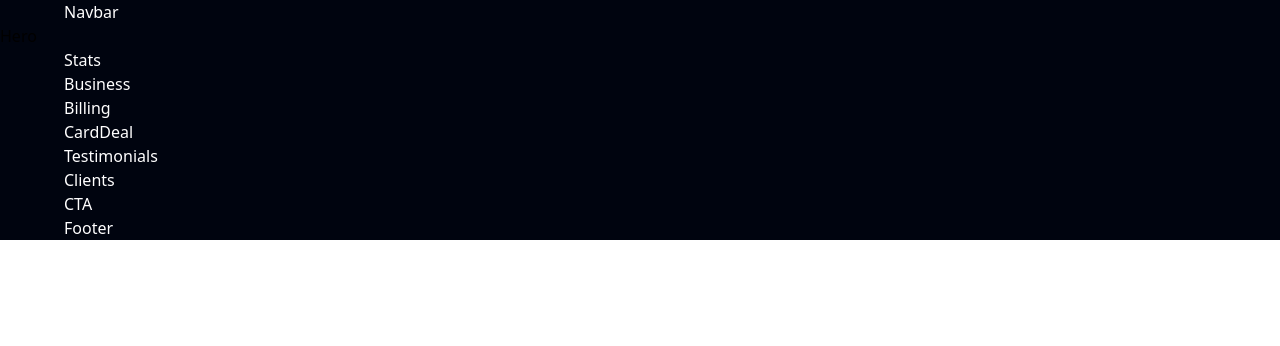
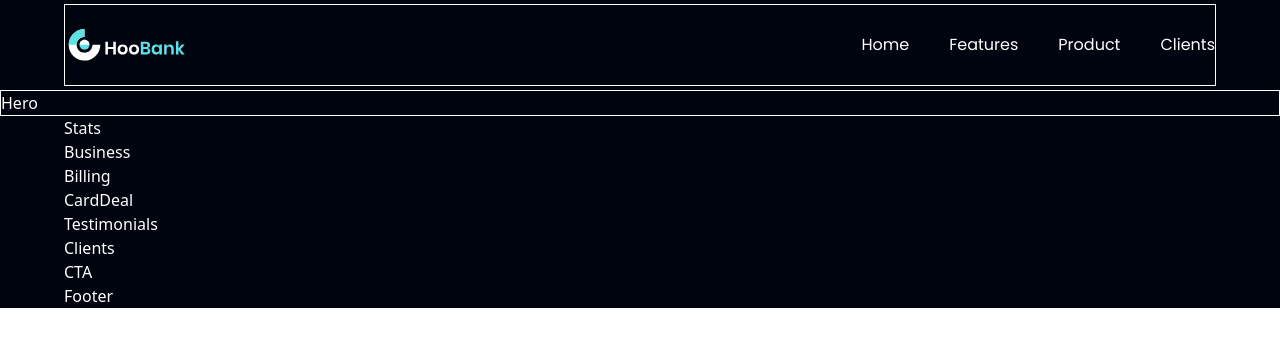
Before and after one commit to lobnor2/Modern-UI-UX-Tailwind, a React (Vite) app: page / in a window 1280 px wide. Shown: the top 346 px of the page. Built offline with nearby package versions, Linux system fonts and the light colour scheme.

Commit message:
added nav logo and navlinks

```diff
--- a/src/App.jsx
+++ b/src/App.jsx
@@ -16,14 +16,16 @@ import {
 function App() {
   return (
     <div className="bg-primary w-full overflow-hidden ">
-      <div className={`${styles.paddingX} ${styles.flexCenter}`}>
-        <div className={`${styles.boxWidth} text-white`}>
+      <div className={`${styles.paddingX}  ${styles.flexCenter}`}>
+        <div className={`${styles.boxWidth} ${styles.textColor} `}>
           <Navbar />
         </div>
       </div>
 
       <div className={`bg-primary ${styles.flexStart}`}>
-        <div className={`${styles.boxWidth}`}>Hero</div>
+        <div className={`${styles.boxWidth} text-white border border-white`}>
+          Hero
+        </div>
       </div>
 
       <div className={`bg-primary ${styles.paddingX} ${styles.flexStart}`}>
--- a/src/components/Navbar.jsx
+++ b/src/components/Navbar.jsx
@@ -1,7 +1,31 @@
-import React from "react";
+import React, { useState } from "react";
+import { close, logo, menu } from "../assets";
+import { navLinks } from "../constants";
 
 const Navbar = () => {
-  return <div>Navbar</div>;
+  const [toggle, setToggle] = useState(true);
+  return (
+    <nav className="w-full flex py-6 justify-between items-center border border-white my-1">
+      <img src={logo} alt="hoobank" className="w-[124px] h-[32px]" />
+      {/* dont show list on mobile view */}
+      <ul className="list-none sm:flex hidden justify-end items-center flex-1 ">
+        {navLinks.map((nav, index) => (
+          <li
+            key={index}
+            className={`font-poppins font-normal cursor-pointer text-[16px] text-white ${
+              index === navLinks.length - 1 ? "mr-0" : "mr-10"
+            }`}
+          >
+            <a href={`#${nav.id}`}>{nav.title}</a>
+          </li>
+        ))}
+      </ul>
+      {/* ul only for mobile view */}
+      <div className="sm:hidden flex flex-1 justify-end items-center">
+        <img src={menu} alt="" />
+      </div>
+    </nav>
+  );
 };
 
 export default Navbar;
--- a/src/style.js
+++ b/src/style.js
@@ -10,6 +10,7 @@ const styles = {
   flexStart: "flex justify-center items-start",
 
   paddingX: "sm:px-16 px-6",
+  textColor: "text-white",
   paddingY: "sm:py-16 py-6",
   padding: "sm:px-16 px-6 sm:py-12 py-4",
 
```
